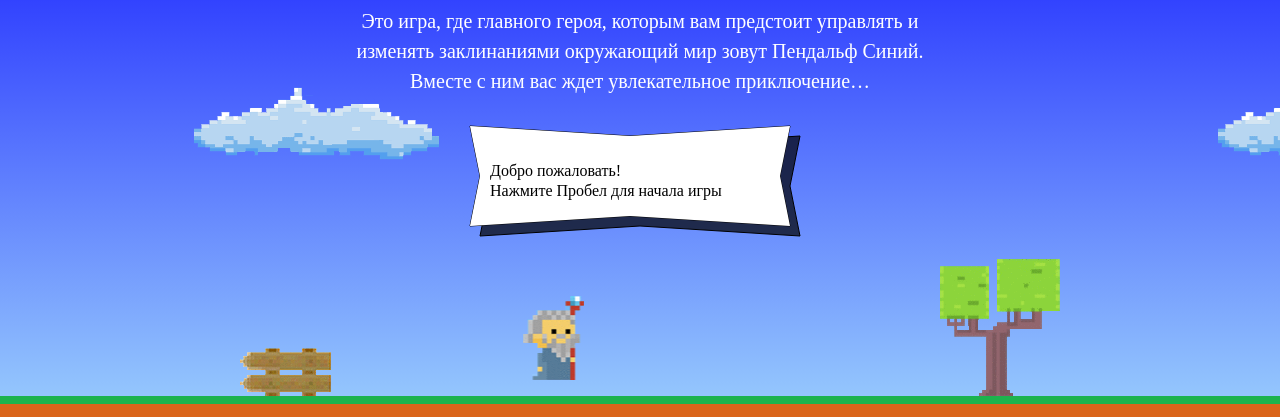
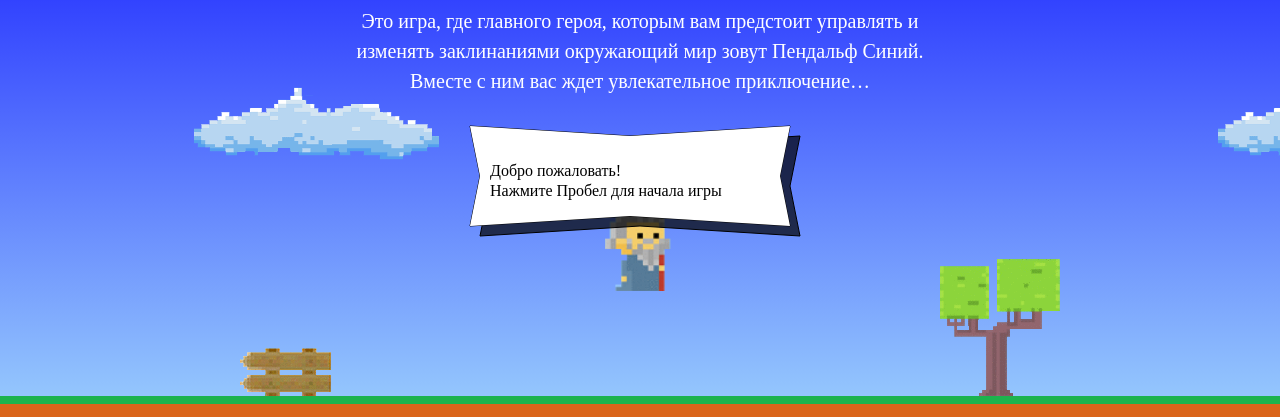
Before and after one commit to Spectrum26/443293-code-and-magick, a website: page index.html in a window 1280 px wide. Shown: the part 203-620 px from the top of the page. Drawn offline with Linux system fonts and the light colour scheme; a web font is replaced by a local one.

Commit message:
Add files via upload

```diff
--- a/index.html
+++ b/index.html
@@ -180,7 +180,34 @@
     <p class="setup-similar-label">Петр Петров</p>
   </div>
 </template>
+<script>
+  //Параметры игрока
+  //Настройка файрболла
 
+  var fireballSize = 22;
+
+  var getFireballSpeed = function (left) {
+    return left ? 5 : 2;
+  };
+
+  //Параметры ГГ
+
+  var wizardSpeed = 3;
+  var wizardWidth = 70;
+
+  var getWizardHeigth = function () {
+    return 1.337 * wizardWidth;
+  };
+
+  //Координаты респавна
+
+  var getWizardX = function (width) {
+      return (width - wizardWidth) / 2;
+  };
+  var getWizardY = function (height) {
+    return (height / 2) * 0.66;
+  };
+</script>
 <script src="js/game.js"></script>
 
 </body>
```
